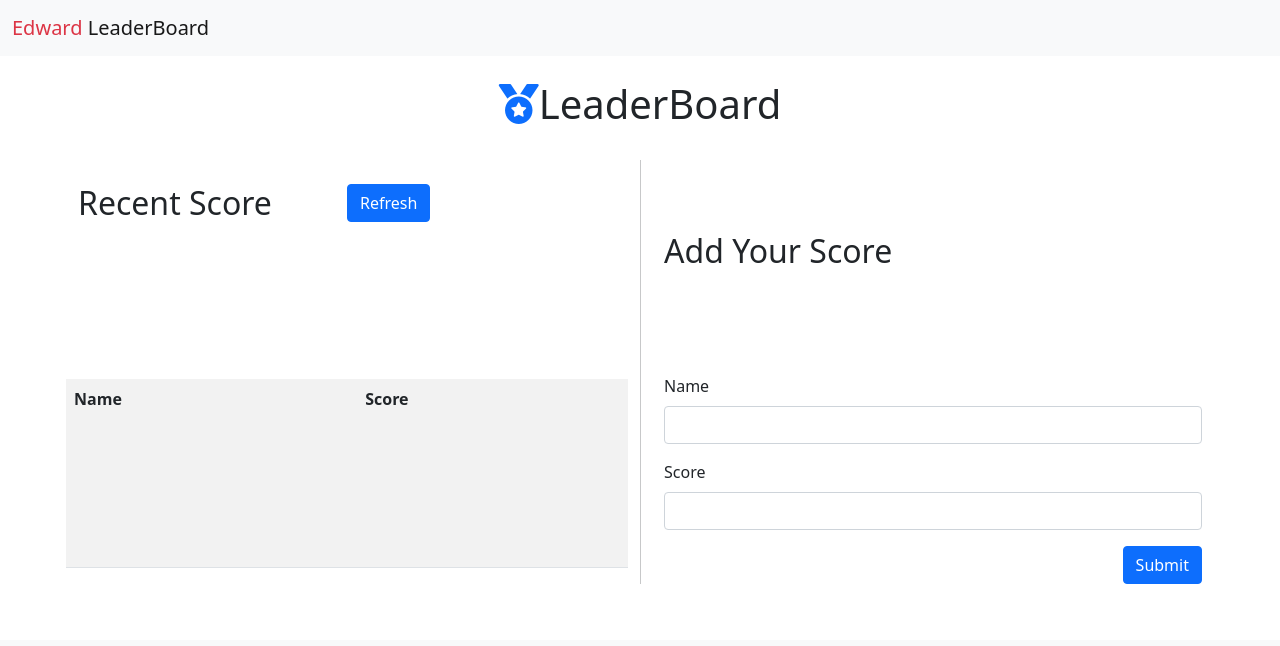
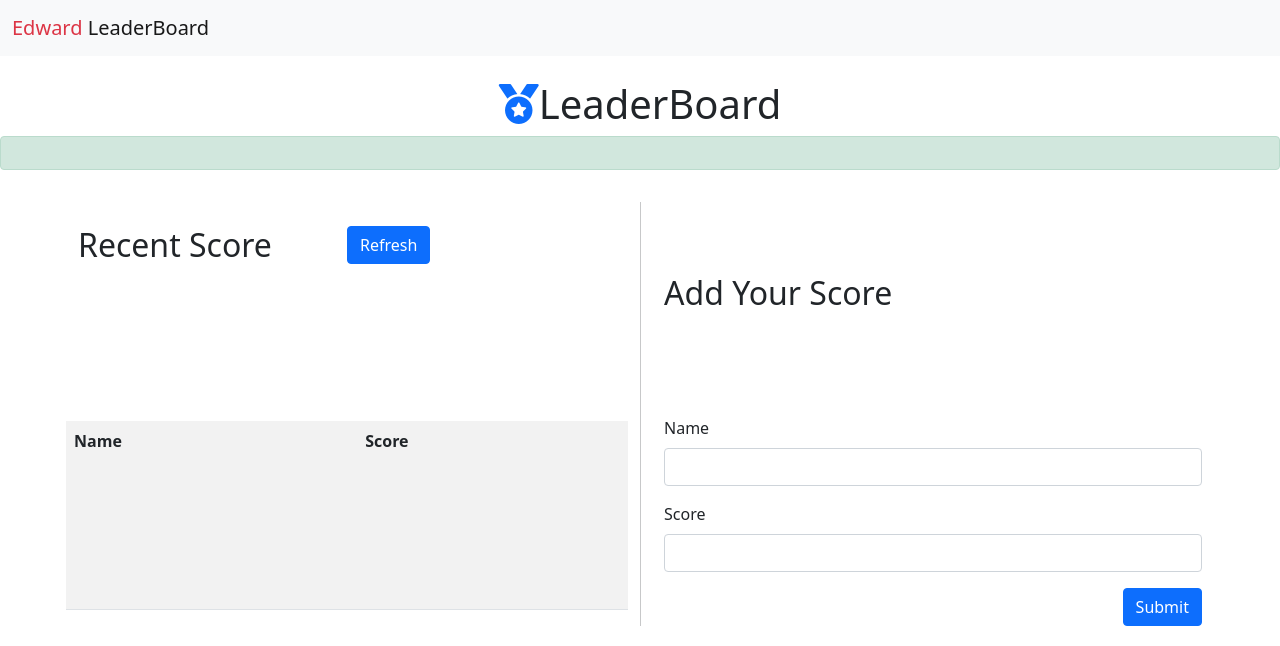
Before and after one commit to odhiambo-ed/Learderboard-White3d, a website built with webpack: page src/index.html in a window 1280 px wide. Shown: the top 646 px of the page. Built offline with nearby package versions, Linux system fonts and the light colour scheme; no server answers.

Commit message:
Add Alert Msg

```diff
--- a/src/index.html
+++ b/src/index.html
@@ -25,6 +25,7 @@
         <div class="container">
             <h1 class="pt-4 text-center"><i class="fa-solid fa-medal text-primary"></i>LeaderBoard</h1>
         </div>
+        <div id="alert" class="alert alert-success" role="alert"></div>
         <div class="container d-flex flex-row justify-content-between mt-4 p-2">
             <div class="row col-lg-6 mt-4">
                 <div class="row d-flex flex-row justify-content-between">
```
